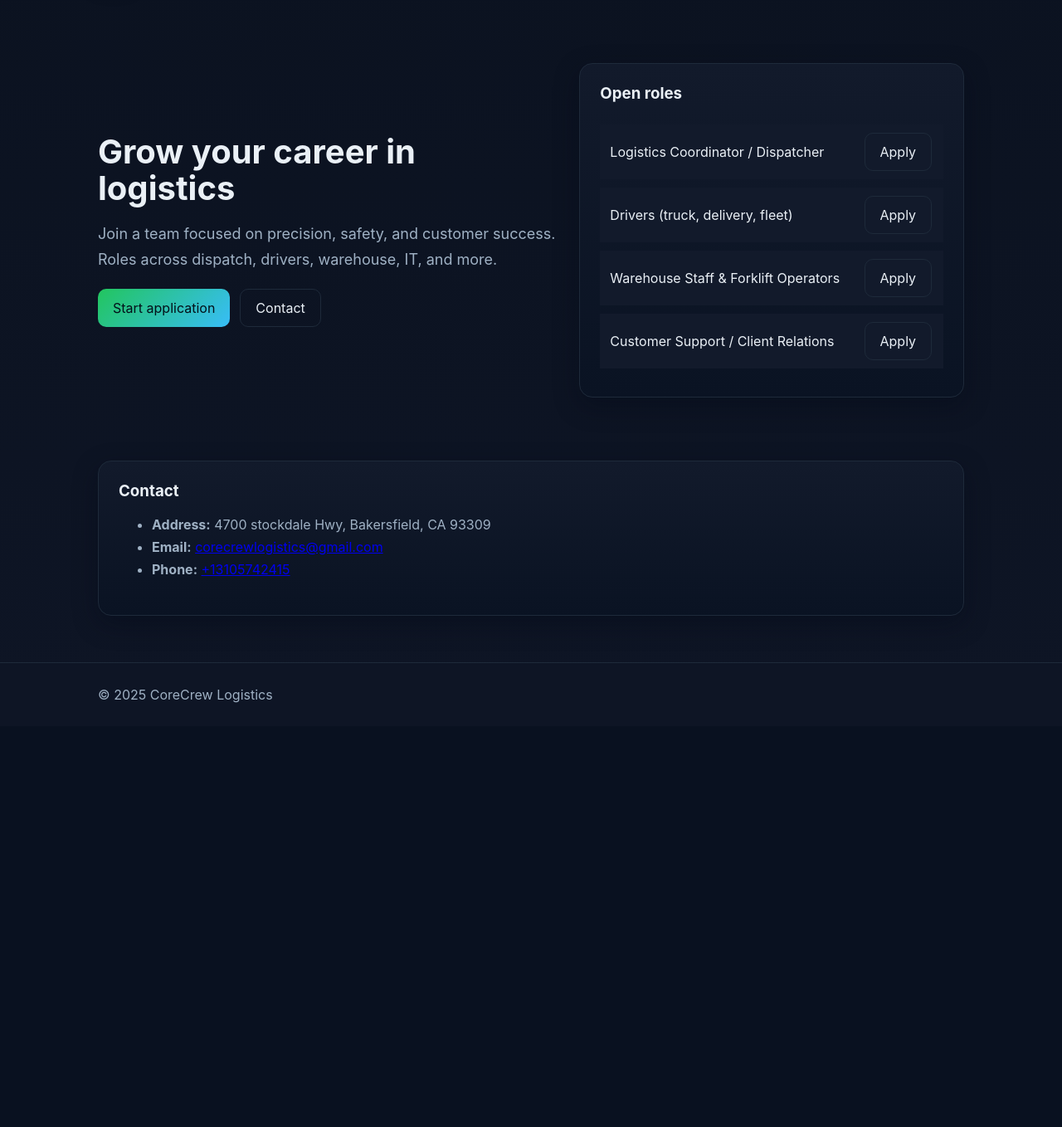
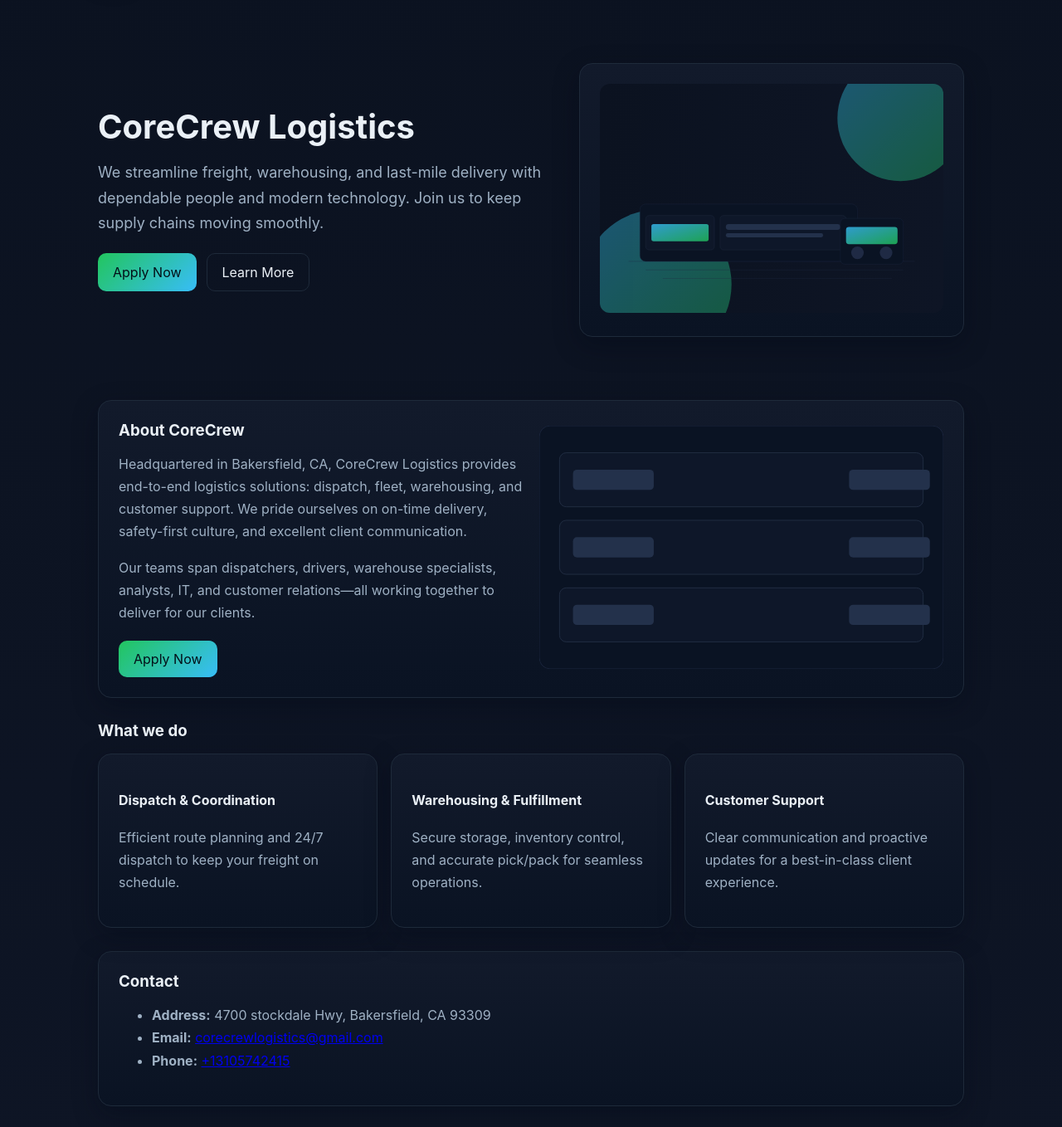
Before and after one commit to LOBEG/CORECREW, a Node server app: page / in a window 1280 px wide. Shown: the part 103-1461 px from the top of the page at 83% size. Before the commit the page ends 950 px from the top, so only its background shows below. Run offline with Node 20, Linux system fonts and the light colour scheme.

Commit message:
feat(home): image hero, about, services + SVG assets

```diff
--- a/src/views/index.ejs
+++ b/src/views/index.ejs
@@ -41,21 +41,47 @@
     <main class="container">
       <section class="hero">
         <div class="copy">
-          <h2>Grow your career in logistics</h2>
-          <p>Join a team focused on precision, safety, and customer success. Roles across dispatch, drivers, warehouse, IT, and more.</p>
+          <h2>CoreCrew Logistics</h2>
+          <p>We streamline freight, warehousing, and last-mile delivery with dependable people and modern technology. Join us to keep supply chains moving smoothly.</p>
           <div class="actions">
-            <a href="/apply" class="btn primary">Start application</a>
-            <a href="#contact" class="btn ghost">Contact</a>
+            <a href="/apply" class="btn primary">Apply Now</a>
+            <a href="#about" class="btn ghost">Learn More</a>
           </div>
         </div>
         <div class="panel">
-          <h3>Open roles</h3>
-          <table>
-            <tr><td>Logistics Coordinator / Dispatcher</td><td><a class="btn" href="/apply">Apply</a></td></tr>
-            <tr><td>Drivers (truck, delivery, fleet)</td><td><a class="btn" href="/apply">Apply</a></td></tr>
-            <tr><td>Warehouse Staff & Forklift Operators</td><td><a class="btn" href="/apply">Apply</a></td></tr>
-            <tr><td>Customer Support / Client Relations</td><td><a class="btn" href="/apply">Apply</a></td></tr>
-          </table>
+          <img src="/public/img/logistics-hero.svg" alt="Logistics hero" style="width:100%;height:auto;border-radius:12px" />
+        </div>
+      </section>
+
+      <section id="about" class="section card">
+        <div style="display:grid;grid-template-columns:1fr 1fr;gap:20px;align-items:center">
+          <div>
+            <h3>About CoreCrew</h3>
+            <p>Headquartered in Bakersfield, CA, CoreCrew Logistics provides end-to-end logistics solutions: dispatch, fleet, warehousing, and customer support. We pride ourselves on on-time delivery, safety-first culture, and excellent client communication.</p>
+            <p>Our teams span dispatchers, drivers, warehouse specialists, analysts, IT, and customer relations—all working together to deliver for our clients.</p>
+            <div class="actions"><a class="btn primary" href="/apply">Apply Now</a></div>
+          </div>
+          <div>
+            <img src="/public/img/warehouse.svg" alt="Warehouse" style="width:100%;height:auto;border-radius:12px" />
+          </div>
+        </div>
+      </section>
+
+      <section class="section">
+        <h3>What we do</h3>
+        <div class="grid-3">
+          <div class="card">
+            <h4>Dispatch & Coordination</h4>
+            <p>Efficient route planning and 24/7 dispatch to keep your freight on schedule.</p>
+          </div>
+          <div class="card">
+            <h4>Warehousing & Fulfillment</h4>
+            <p>Secure storage, inventory control, and accurate pick/pack for seamless operations.</p>
+          </div>
+          <div class="card">
+            <h4>Customer Support</h4>
+            <p>Clear communication and proactive updates for a best-in-class client experience.</p>
+          </div>
         </div>
       </section>
 
```
Also changed, not shown: src/public/img/logistics-hero.svg (added), src/public/img/warehouse.svg (added).
